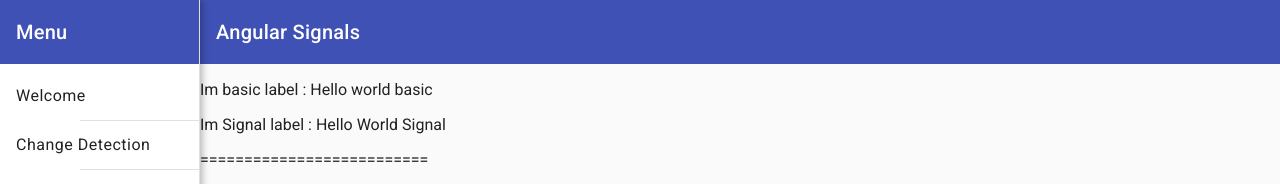
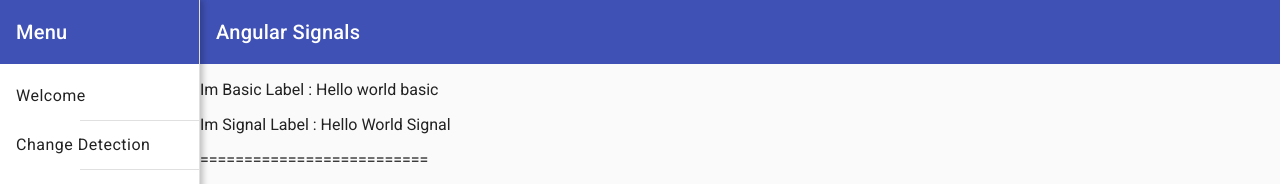
Before and after one commit to saleemmalikraja/angular-signals-demo, an Angular app: page /createreadsignal in a window 1280 px wide. Shown: the top 184 px of the page. Built offline with nearby package versions, Linux system fonts and the light colour scheme.

Commit message:
create - read - changed

```diff
--- a/src/demo3-create-read-signal/demo3-create-read-signal.component.html
+++ b/src/demo3-create-read-signal/demo3-create-read-signal.component.html
@@ -1,5 +1,5 @@
-<p>Im basic label : {{ basicInput }}</p>
-<p>Im Signal label : {{ firstSignal() }}</p>
+<p>Im Basic Label : {{ basicInput }}</p>
+<p>Im Signal Label : {{ firstSignal() }}</p>
 ==========================
 
 <h4>Basic mat-select</h4>
```
